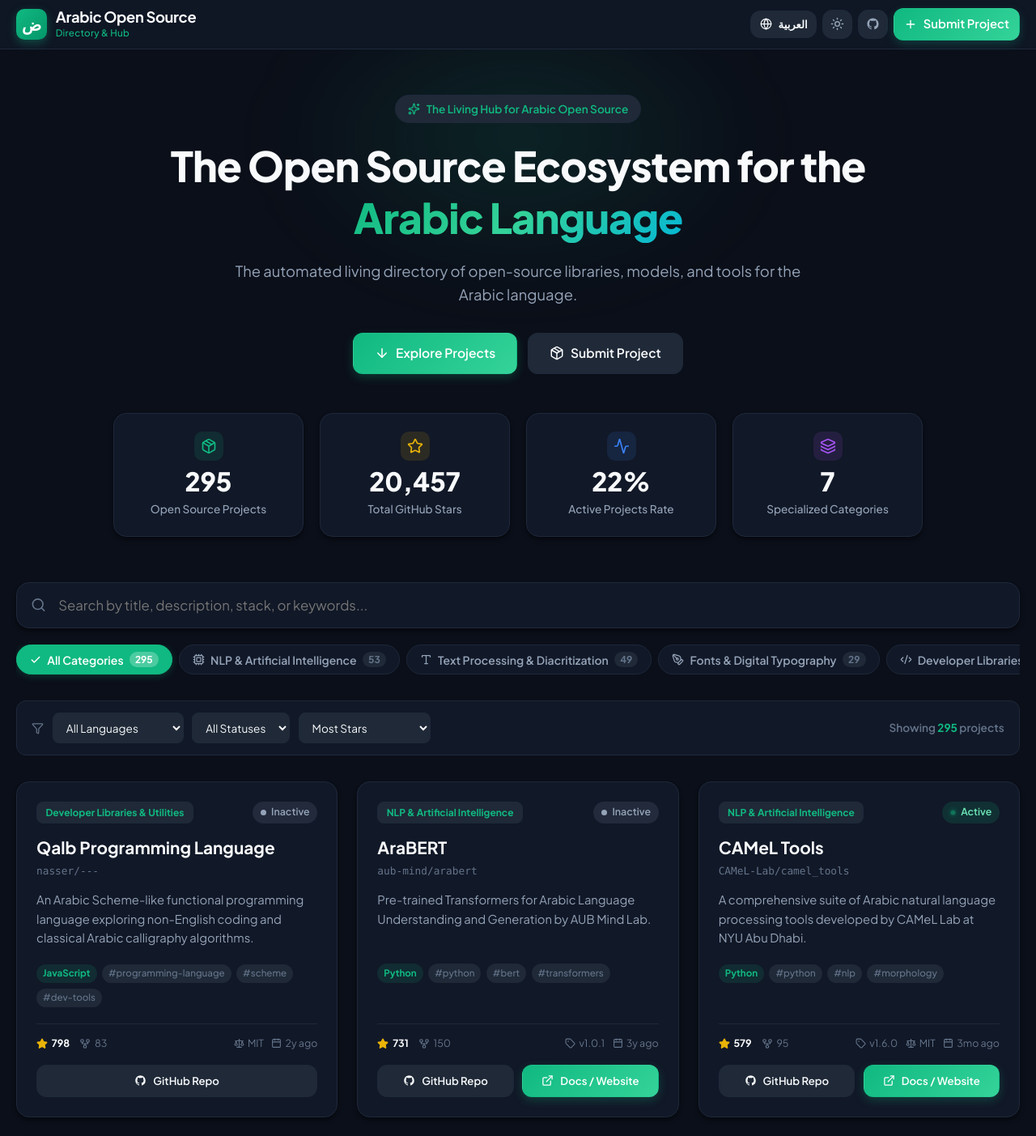
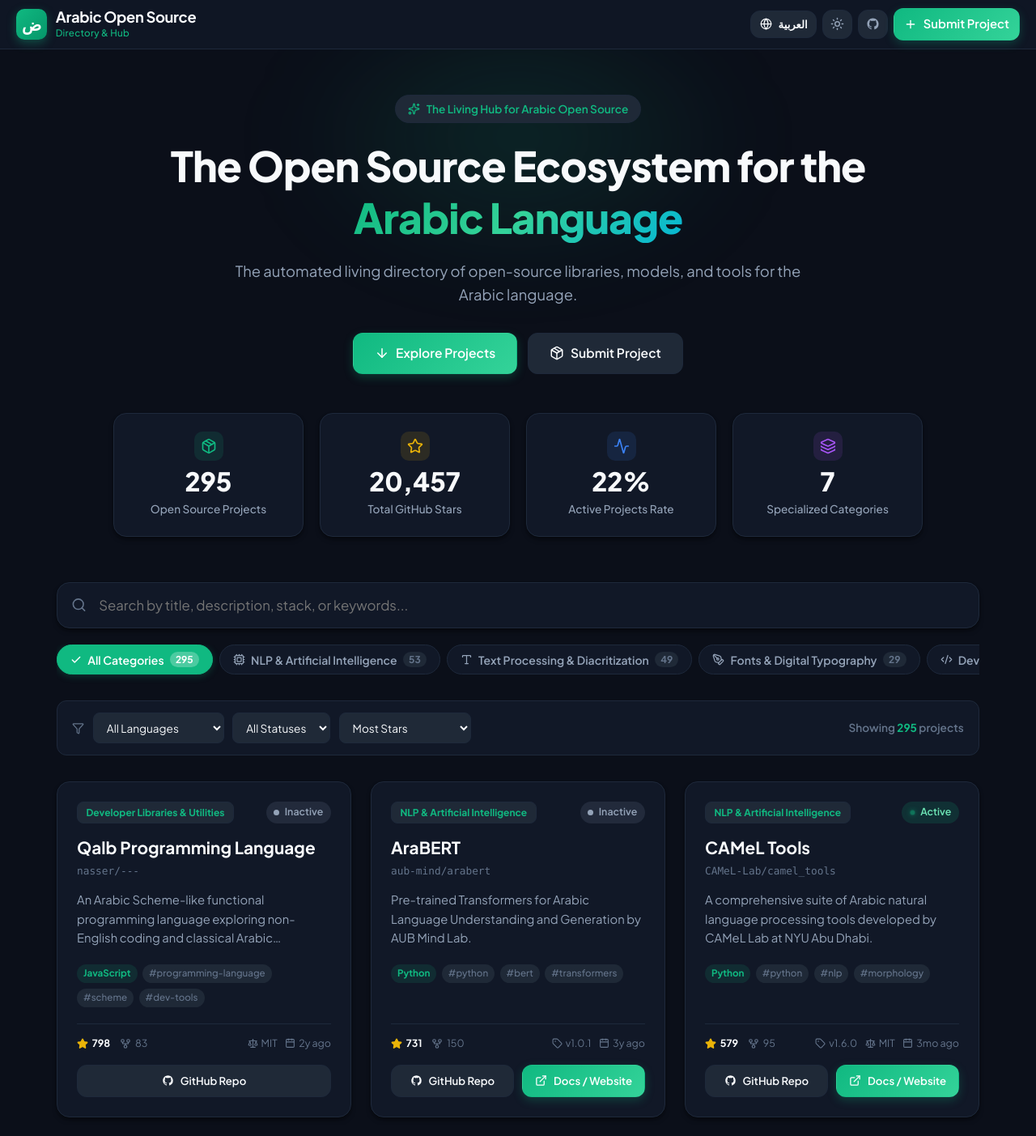
Before and after one commit to O2sa/arabic-opensource-directory, a React (Vite) app: page / in a window 1280 px wide. Shown: the top 1403 px of the page at 81% size. Built offline with nearby package versions, Linux system fonts and the light colour scheme.

Commit message:
style(layout): center filters and project cards with balanced max-width on large screens

```diff
--- a/src/App.tsx
+++ b/src/App.tsx
@@ -40,7 +40,7 @@
       <main style={{ flex: 1, width: '100%', maxWidth: '100%' }}>
         <Hero stats={stats} repoUrl={SITE_CONFIG.repoUrl} />
 
-        <section className="container" style={{ paddingBottom: '3rem', width: '100%', maxWidth: '100%' }}>
+        <section className="container projects-container" style={{ paddingBottom: '3.5rem' }}>
           <SearchAndFilters
             categories={categories}
             filters={filters}
--- a/src/index.css
+++ b/src/index.css
@@ -180,22 +180,6 @@
   text-decoration: none;
 }
 
-/* Custom Scrollbar */
-::-webkit-scrollbar {
-  width: 8px;
-  height: 8px;
-}
-::-webkit-scrollbar-track {
-  background: var(--bg-primary);
-}
-::-webkit-scrollbar-thumb {
-  background: var(--border-hover);
-  border-radius: var(--radius-full);
-}
-::-webkit-scrollbar-thumb:hover {
-  background: var(--accent-primary);
-}
-
 /* Utility Containers */
 .container {
   width: 100%;
@@ -204,6 +188,10 @@
   margin-right: auto;
   padding-left: 1.25rem;
   padding-right: 1.25rem;
+}
+
+.projects-container {
+  max-width: 1180px;
 }
 
 @media (max-width: 640px) {
```
